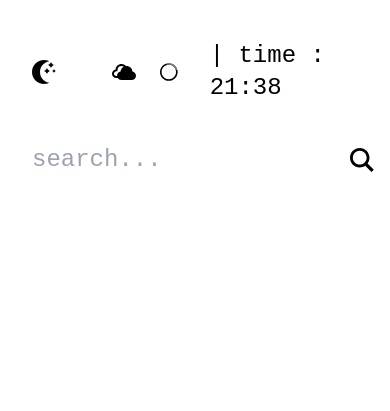
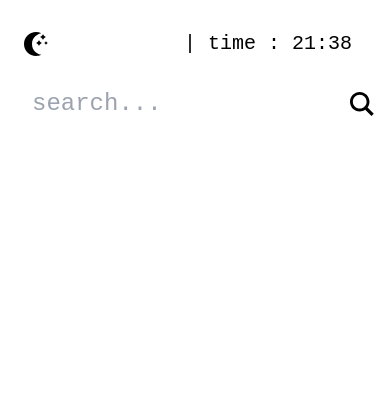
Before and after one commit to sketchycrypt/New-tab, a website: page src/index.html in a window 390 px wide. Shown: the top 411 px of the page. Drawn offline with Linux system fonts and the light colour scheme; a web font is replaced by a local one.

Commit message:
Update styling for dark mode button and temperature text

```diff
--- a/src/index.html
+++ b/src/index.html
@@ -16,7 +16,7 @@
 
       <!-- Button and temperature text aligned to the left -->
       <div class="flex items-center">
-        <button class="px-4 py-2 m-4 rounded-full hover:scale-125 transition ease-in-out duration-150" id="darkModeBtn">
+        <button class="px-4 py-2 m-2 md:m-4 rounded-full hover:scale-125 transition ease-in-out duration-150" id="darkModeBtn">
           <svg
             xmlns="http://www.w3.org/2000/svg"
             width="24"
@@ -33,7 +33,7 @@
           id="weatherBtn"
         >
           <svg
-            class=""
+            class="md:visible invisible"
             xmlns="http://www.w3.org/2000/svg"
             width="24"
             height="24"
@@ -45,13 +45,13 @@
           </svg>
         </button>
 
-        <a class="font-kode text-2xl" id="temperature"></a>
-        <svg id="loadingCircle" aria-hidden="true" class="w-6 h-6 text-gray-200 animate-spin dark:text-gray-600 fill-blue-600" viewBox="0 0 100 101" fill="none" xmlns="http://www.w3.org/2000/svg">
+        <a class="text-xl font-kode md:text-2xl" id="temperature"></a>
+        <svg id="loadingCircle" aria-hidden="true" class="md:visible invisible w-6 h-6 text-gray-200 animate-spin dark:text-gray-600 fill-blue-600" viewBox="0 0 100 101" xmlns="http://www.w3.org/2000/svg">
           <path d="M100 50.5908C100 78.2051 77.6142 100.591 50 100.591C22.3858 100.591 0 78.2051 0 50.5908C0 22.9766 22.3858 0.59082 50 0.59082C77.6142 0.59082 100 22.9766 100 50.5908ZM9.08144 50.5908C9.08144 73.1895 27.4013 91.5094 50 91.5094C72.5987 91.5094 90.9186 73.1895 90.9186 50.5908C90.9186 27.9921 72.5987 9.67226 50 9.67226C27.4013 9.67226 9.08144 27.9921 9.08144 50.5908Z" fill="currentColor"/>
           <path d="M93.9676 39.0409C96.393 38.4038 97.8624 35.9116 97.0079 33.5539C95.2932 28.8227 92.871 24.3692 89.8167 20.348C85.8452 15.1192 80.8826 10.7238 75.2124 7.41289C69.5422 4.10194 63.2754 1.94025 56.7698 1.05124C51.7666 0.367541 46.6976 0.446843 41.7345 1.27873C39.2613 1.69328 37.813 4.19778 38.4501 6.62326C39.0873 9.04874 41.5694 10.4717 44.0505 10.1071C47.8511 9.54855 51.7191 9.52689 55.5402 10.0491C60.8642 10.7766 65.9928 12.5457 70.6331 15.2552C75.2735 17.9648 79.3347 21.5619 82.5849 25.841C84.9175 28.9121 86.7997 32.2913 88.1811 35.8758C89.083 38.2158 91.5421 39.6781 93.9676 39.0409Z" fill="gray"/>
         </svg>
 
-        <a class="font-kode text-2xl m-8" onload="showTime()" id="clock"></a>
+        <a class="text-xl font-kode md:text-2xl m-4 md:m-8" onload="showTime()" id="clock"></a>
       </div>
 
       <!-- Search box -->
```
Also changed, not shown: src/output.css.
